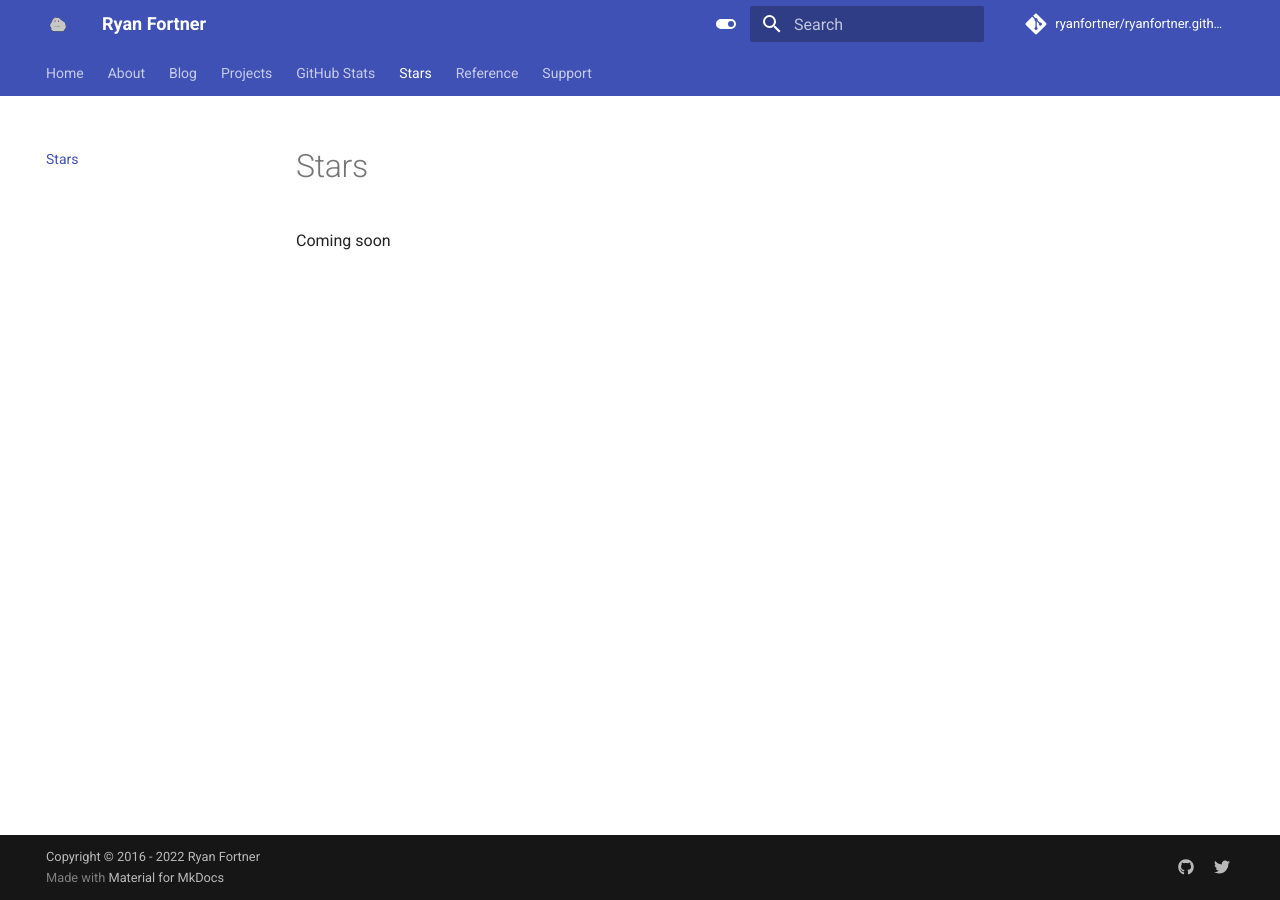
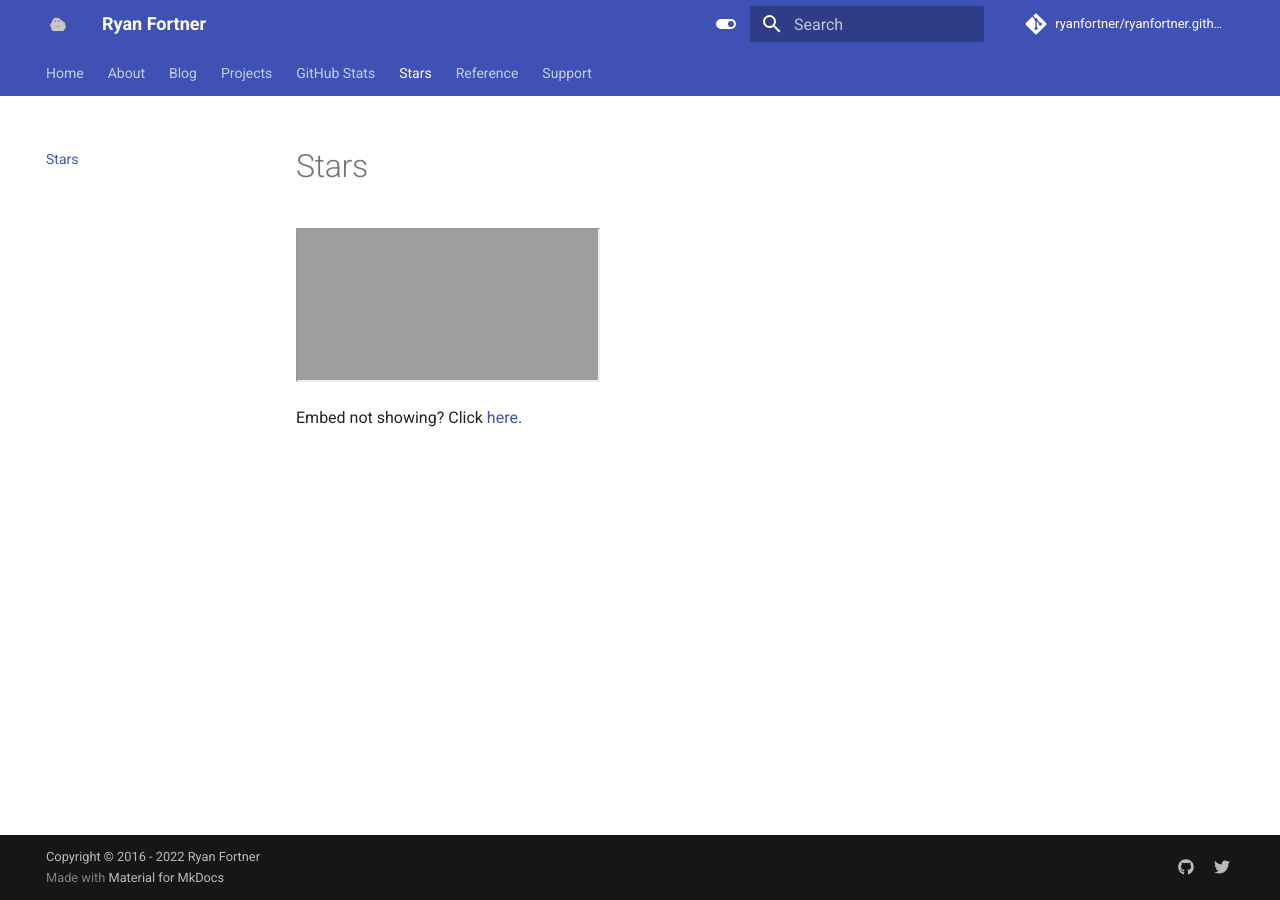
Before and after one commit to ryanfortner/ryanfortner.github.io, an MkDocs documentation site: the page built from docs/stars.md, in a window 1280 px wide. Built offline with MkDocs 1.6.1 and Material for MkDocs 9.7.7, drawn with Linux system fonts in a browser that asks for light colours; comment, search, counter and statistics services are not loaded.

Commit message:
Update stars.md

```diff
--- a/docs/stars.md
+++ b/docs/stars.md
@@ -1 +1,5 @@
-Coming soon
+# Stars
+
+<iframe src="https://ryanfortner.github.io/starred" title="GitHub Stars"></iframe>
+
+Embed not showing? Click [here](https://ryanfortner.github.io/starred).
```
